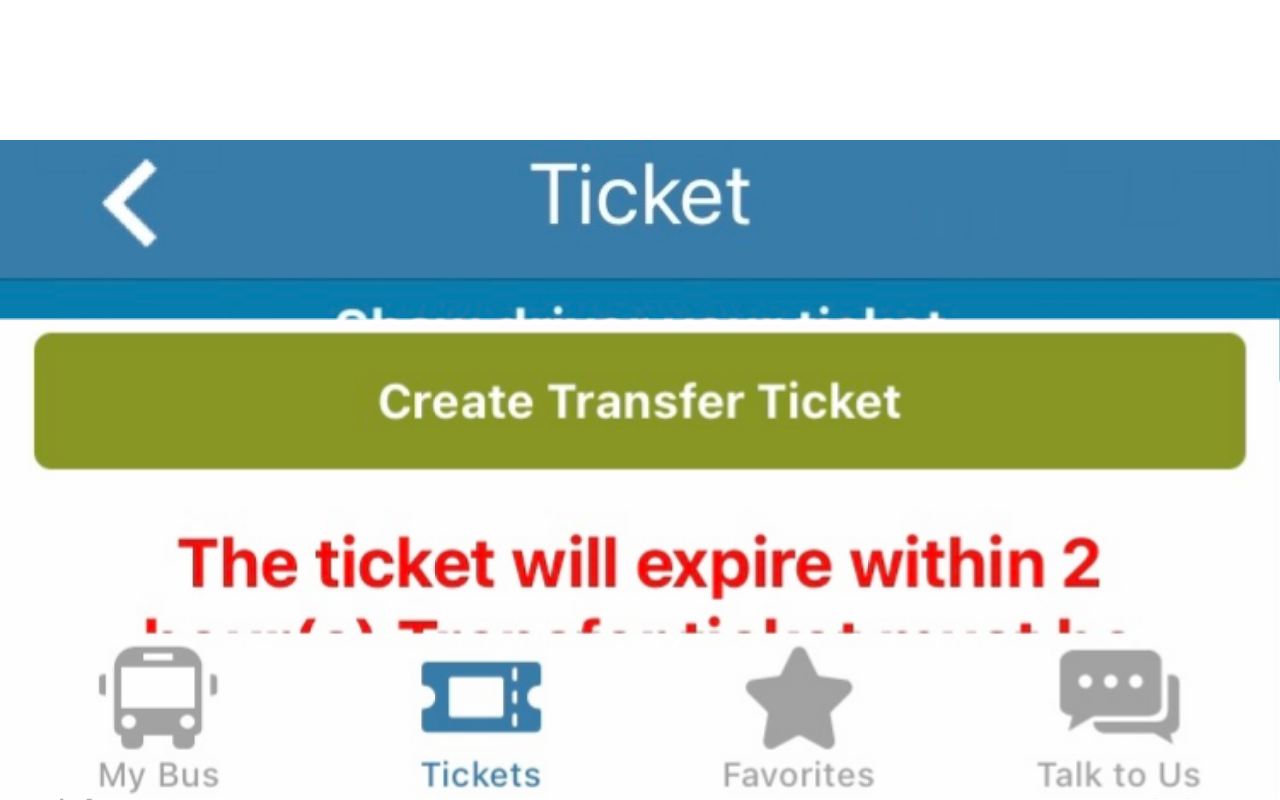
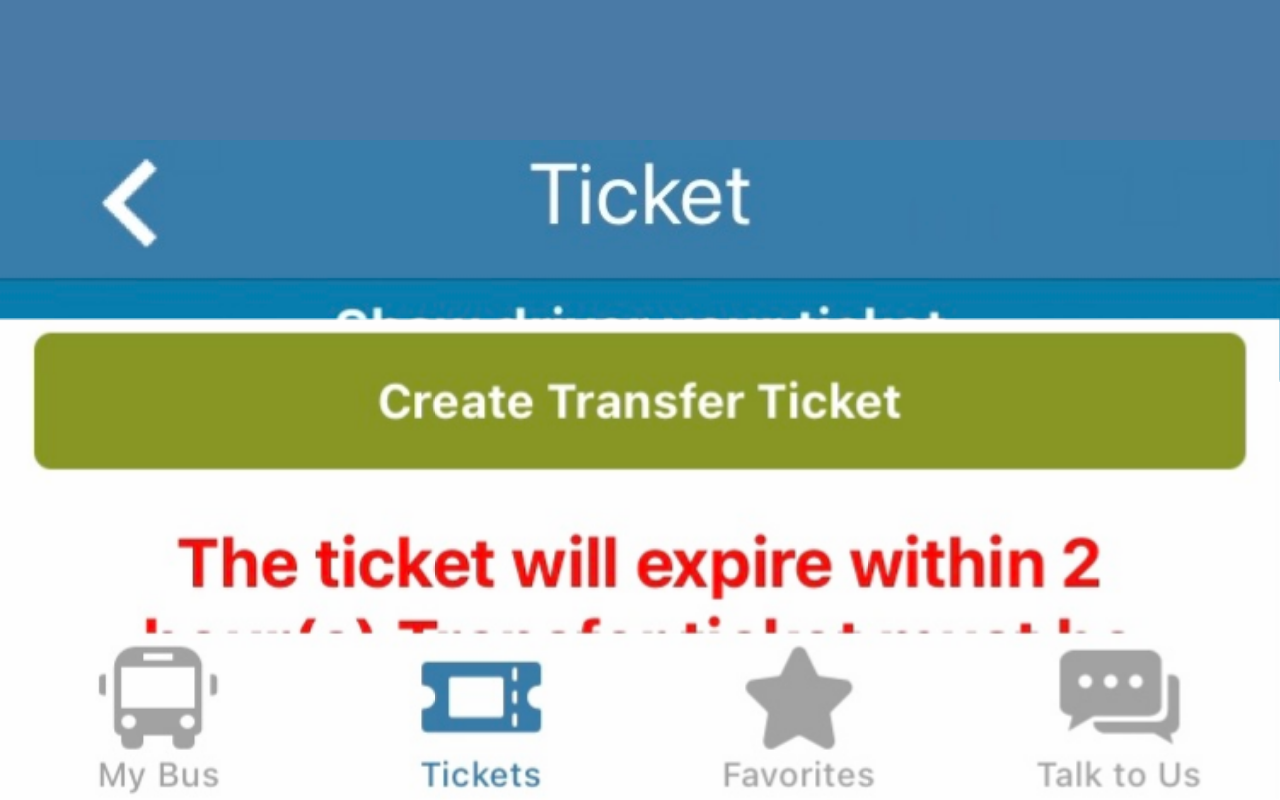
Before and after one commit to gtk6v5jr46-maker/funmetro, a plain HTML site: page index.html in a window 1280 px wide. Drawn offline with Linux system fonts and the light colour scheme.

Commit message:
Refactor CSS styles for layout and visibility

```diff
--- a/index.html
+++ b/index.html
@@ -15,39 +15,38 @@
       width: 100%;
       font-family: -apple-system, BlinkMacSystemFont, sans-serif;
       background-color: white;
-      overflow: hidden; /* prevents scrolling */
-      position: relative;
+      overflow-x: hidden;
     }
 
-    /* Blue area behind and below the status bar */
+    /* Blue top area that extends behind and under the status bar */
     .statusbar-spacer {
       background-color: #4A7AA6;
-      height: 200px;
-      padding-top: env(safe-area-inset-top);
+      height: 200px; /* visible height */
+      padding-top: env(safe-area-inset-top); /* safe area for modern iPhones */
       width: 100%;
     }
 
-    /* All content between top and bottom */
+    /* Main content scrolls naturally between blue top and fixed footer */
     .content {
-      position: absolute;
-      top: 0;
-      bottom: 0;
-      left: 0;
-      right: 0;
+      min-height: calc(100vh - 120px); /* fill remaining space above footer */
       display: flex;
       flex-direction: column;
       align-items: center;
       justify-content: flex-start;
       text-align: center;
       background-color: white;
-      padding-top: calc(env(safe-area-inset-top) + 200px);
-      padding-bottom: calc(env(safe-area-inset-bottom) + 120px);
-      box-sizing: border-box;
+      padding-bottom: 120px; /* reserve space so text isn't hidden behind footer */
     }
 
-    /* Header overlaps slightly into blue area */
+    /* Header image overlaps slightly into blue area */
     .header-img {
       margin-top: -60px;
+      width: 100%;
+      height: auto;
+      display: block;
+    }
+
+    img {
       width: 100%;
       height: auto;
       display: block;
@@ -82,15 +81,13 @@
       50% { opacity: 0; }
     }
 
-    /* Footer image pinned exactly to the bottom */
+    /* Footer image fixed to the bottom */
     .footer {
       position: fixed;
       bottom: 0;
       left: 0;
       width: 100%;
-      height: auto;
       z-index: 10;
-      padding-bottom: env(safe-area-inset-bottom);
     }
   </style>
 </head>
```
